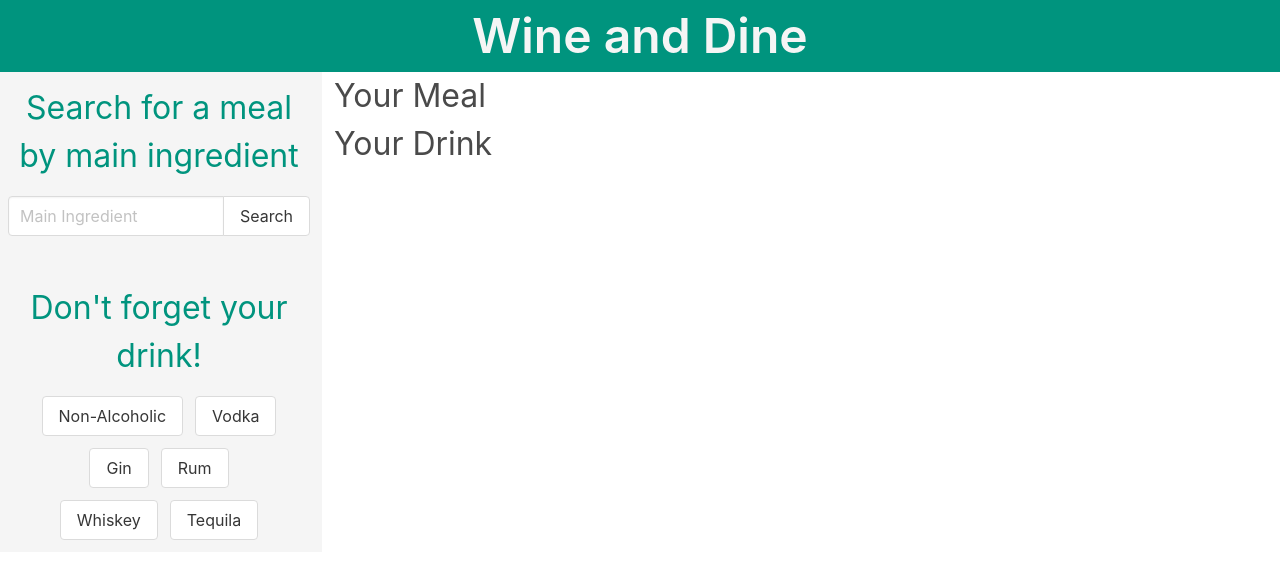
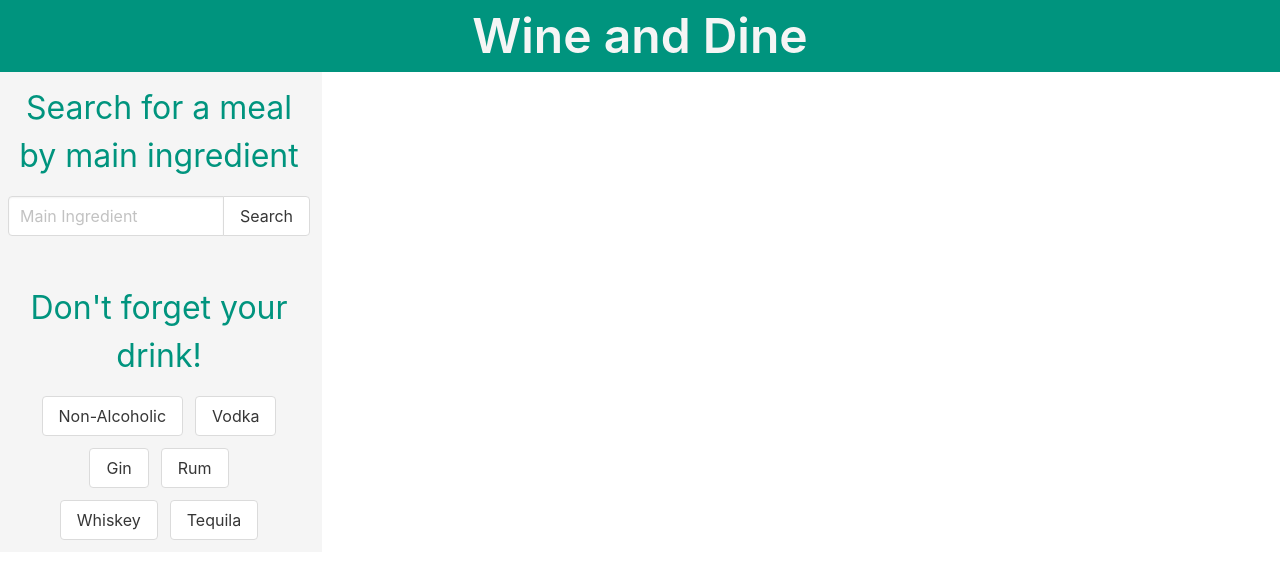
Before and after one commit to Emilykidd3/wine-and-dine, a plain HTML site: page index.html in a window 1280 px wide. Drawn offline with nearby package versions, Linux system fonts and the light colour scheme.

Commit message:
removed hard coding for right column

```diff
--- a/index.html
+++ b/index.html
@@ -61,12 +61,12 @@
       <!-- right column -->
       <div class="column">
         <div>
-          <h1 class="is-size-3">Your Meal</h1>
+          <h1 class="is-size-3"></h1>
           <div id="food-result-name"></div>
           <div id="food-result-picture"></div>
         </div>
         <div>
-          <h1 class="is-size-3">Your Drink</h1>
+          <h1 class="is-size-3"></h1>
           <div id="drink-result-name"></div>
           <div id="drink-result-picture"></div>
         </div>
```
